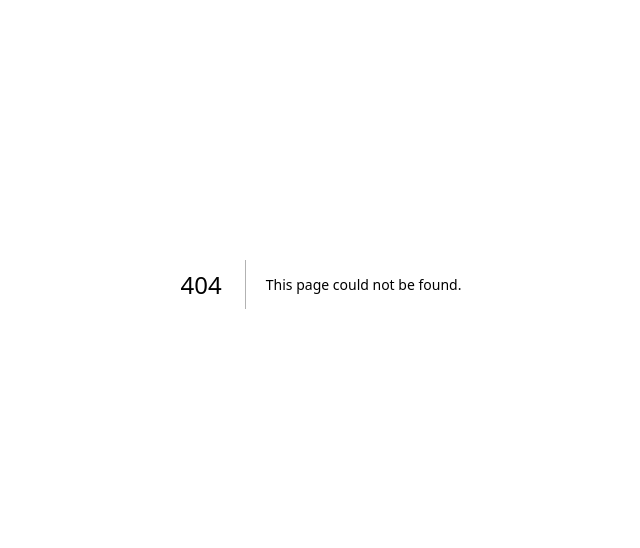
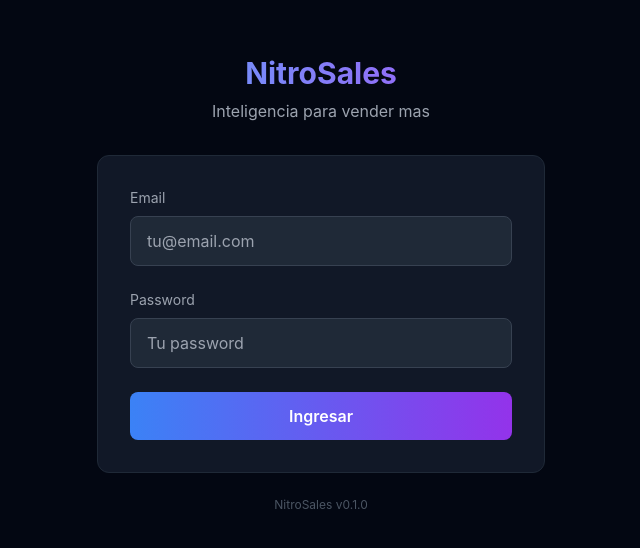
Before and after one commit to tlapidus-rgb/nitrosales, a Next.js app: page /login in a window 1280 px wide. Before the commit this address had no page. Shown: the part 116-664 px from the top of the page, without its empty margins (319-959 px from the left). Built offline with nearby package versions, Linux system fonts and the light colour scheme.

Commit message:
feat: add login page with credentials auth

```diff
--- /dev/null
+++ b/src/app/login/page.tsx
@@ -0,0 +1,75 @@
+"use client";
+import { signIn } from "next-auth/react";
+import { useState } from "react";
+import { useRouter } from "next/navigation";
+
+export default function LoginPage() {
+  const [email, setEmail] = useState("");
+  const [password, setPassword] = useState("");
+  const [error, setError] = useState("");
+  const [loading, setLoading] = useState(false);
+  const router = useRouter();
+
+  const handleSubmit = async (e: React.FormEvent) => {
+    e.preventDefault();
+    setLoading(true);
+    setError("");
+    const res = await signIn("credentials", {
+      email,
+      password,
+      redirect: false,
+    });
+    if (res?.error) {
+      setError("Email o password incorrectos");
+      setLoading(false);
+    } else {
+      router.push("/dashboard");
+    }
+  };
+
+  return (
+    <div className="min-h-screen bg-gray-950 flex items-center justify-center px-4">
+      <div className="w-full max-w-md">
+        <div className="text-center mb-8">
+          <h1 className="text-3xl font-bold bg-gradient-to-r from-blue-400 to-purple-500 bg-clip-text text-transparent">
+            NitroSales
+          </h1>
+          <p className="text-gray-400 mt-2">Inteligencia para vender mas</p>
+        </div>
+        <form onSubmit={handleSubmit} className="bg-gray-900 rounded-xl p-8 border border-gray-800 space-y-6">
+          <div>
+            <label className="block text-sm text-gray-400 mb-2">Email</label>
+            <input
+              type="email"
+              value={email}
+              onChange={(e) => setEmail(e.target.value)}
+              className="w-full px-4 py-3 bg-gray-800 border border-gray-700 rounded-lg text-white focus:outline-none focus:border-blue-500"
+              placeholder="tu@email.com"
+              required
+            />
+          </div>
+          <div>
+            <label className="block text-sm text-gray-400 mb-2">Password</label>
+            <input
+              type="password"
+              value={password}
+              onChange={(e) => setPassword(e.target.value)}
+              className="w-full px-4 py-3 bg-gray-800 border border-gray-700 rounded-lg text-white focus:outline-none focus:border-blue-500"
+              placeholder="Tu password"
+              required
+            />
+          </div>
+          {error && <p className="text-red-400 text-sm">{error}</p>}
+          <button
+            type="submit"
+            disabled={loading}
+            className="w-full py-3 bg-gradient-to-r from-blue-500 to-purple-600 text-white font-semibold rounded-lg hover:opacity-90 transition disabled:opacity-50"
+          >
+            {loading ? "Ingresando..." : "Ingresar"}
+          </button>
+        </form>
+        <p className="text-center text-gray-600 text-xs mt-6">NitroSales v0.1.0</p>
+      </div>
+    </div>
+  );
+}
```
